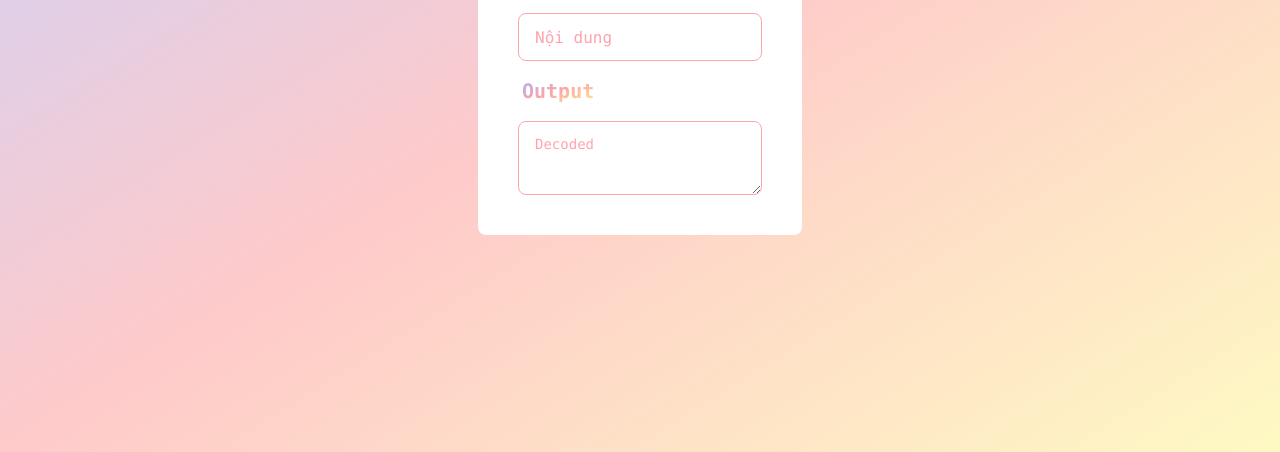
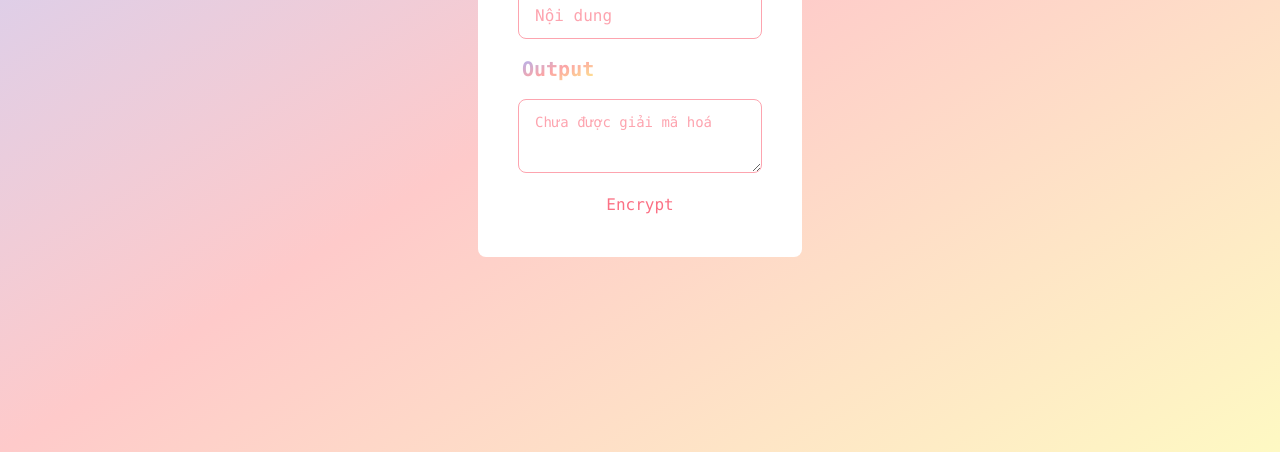
Before and after one commit to catcat1204/decode-invisible-text, a plain HTML site: page index.html in a window 1280 px wide. Shown: the part 348-800 px from the top of the page. Drawn offline with nearby package versions, Linux system fonts and the light colour scheme.

Commit message:
edit index.html

```diff
--- a/index.html
+++ b/index.html
@@ -54,9 +54,14 @@
         </label>
         <textarea
           class="output textarea border-rose-300 placeholder-rose-300 hover:outline-rose-300 focus:outline-rose-300 rounded-lg text-rose-400"
-          placeholder="Decoded"
+          placeholder="Chưa được giải mã hoá"
           id="output"
         ></textarea>
+        <a
+          class="link text-rose-400 flex justify-center mt-5 no-underline"
+          href="https://catcat1204.github.io/encode-invisible-text/"
+          >Encrypt</a
+        >
       </div>
     </div>
   </body>
--- a/script.js
+++ b/script.js
@@ -3,7 +3,8 @@ function decodeText() {
   if (checkEncode(inputContent)) {
     document.getElementById("output").value = decode(inputContent);
   } else {
-    document.getElementById("output").value = "Not encoded";
+    document.getElementById("output").placeholder =
+      "Đây không phải là tin nhắn được mã hóa";
   }
 }
 
```
